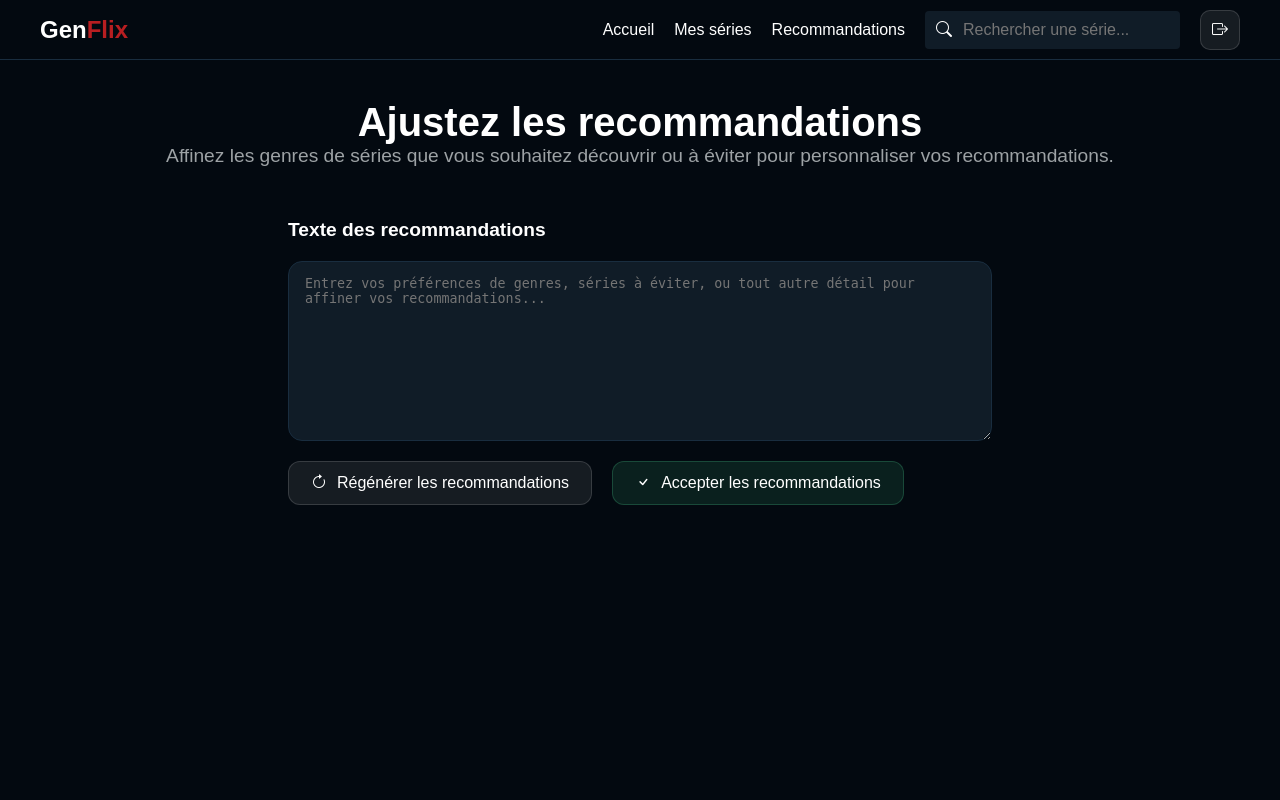
After one commit to MathisHeriveau/projet-web, a Flask app: template templates/recommendation.html in a window 1280 px wide. The commit adds this page. Run offline with Flask 3, Linux system fonts and the light colour scheme; the template is opened without the code that fills it, so the values that code supplies are empty; the visitor is signed in with stand-in values (Sample User, id 1).

Commit message:
Rename account to recommendation & modify css / html / api route

```diff
--- a/backend/routes/api.py
+++ b/backend/routes/api.py
@@ -198,7 +198,7 @@ def save_liked_series():
     user.first_connection = False
     db.session.commit()
 
-    return {"success": "liked series saved", "redirect": url_for("web.account")}, HTTPStatus.OK.value
+    return {"success": "liked series saved", "redirect": url_for("web.recommendations")}, HTTPStatus.OK.value
 
 @api_bp.route("/save_recommendation_text", methods=["POST"])
 @login_required
--- a/static/css/base.css
+++ b/static/css/base.css
@@ -8,6 +8,15 @@
   --text-secondary: #b81e21;
   --text-tertiary: #9da2a5;
   --border-color: #192d3f;
+  --status-liked-text: #b9f5d9;
+  --status-liked-background: rgba(53, 155, 108, 0.16);
+  --status-liked-border: rgba(73, 196, 137, 0.25);
+  --status-neutral-text: var(--text-primary);
+  --status-neutral-background: rgba(255, 255, 255, 0.08);
+  --status-neutral-border: rgba(255, 255, 255, 0.14);
+  --status-disliked-text: #ffd0d1;
+  --status-disliked-background: rgba(184, 30, 33, 0.18);
+  --status-disliked-border: rgba(184, 30, 33, 0.35);
 }
 
 * {
@@ -105,18 +114,12 @@ nav {
 }
 
 .search-bar button,
-.profil button {
+.logout-button {
   display: inline-flex;
   align-items: center;
   justify-content: center;
-  border: 0;
-  background: transparent;
   color: var(--text-primary);
   cursor: pointer;
-}
-
-.profil-button i {
-  margin-right: 5px;
 }
 
 .search-bar input {
@@ -130,31 +133,27 @@ nav {
   outline: none;
 }
 
-.profil {
-  position: relative;
+.search-bar button {
+  border: 0;
+  background: transparent;
 }
 
-.dropdown {
-  position: absolute;
-  top: calc(100%);
-  right: 0;
-  background: var(--background-color);
-  border: 1px solid var(--border-color);
-  border-radius: 4px;
-  display: none;
-  flex-direction: column;
-  z-index: 9;
+.logout-button {
+  width: 40px;
+  height: 40px;
+  border-radius: 10px;
+  background: var(--status-neutral-background);
+  border: 1px solid var(--status-neutral-border);
+  text-decoration: none;
+  transition: background 0.2s ease, border-color 0.2s ease, transform 0.2s ease;
 }
 
-.profil:hover .dropdown {
-  display: flex;
+.logout-button::after {
+  display: none;
 }
 
-.dropdown a {
-  padding: 10px;
-  color: var(--text-primary);
+.logout-button:hover {
+  background: var(--status-disliked-background);
+  border-color: var(--status-disliked-border);
+  transform: translateY(-1px);
 }
-
-.dropdown a:hover {
-  background: var(--border-color);
-}
--- /dev/null
+++ b/static/css/recommendation.css
@@ -0,0 +1,124 @@
+.recommendation-page {
+    min-height: calc(100vh - var(--header-height));
+    display: flex;
+    align-items: center;
+    flex-direction: column;
+    padding: 0 var(--page-padding) 32px;
+}
+
+.recommendation-title {
+    text-align: center;
+    margin-top: 40px;
+}
+
+.recommendation-title h2 {
+    font-size: 2.5rem;
+    margin: 0;
+    padding: 0;
+}
+
+.recommendation-title p {
+    margin: 0;
+    padding: 0;
+    font-size: 1.2rem;
+}
+
+.recommendation-container {
+    display: flex;
+    margin-top: 24px;
+    flex-direction: column;
+    width: min(100%, 760px);
+}
+
+.recommendation-preferences {
+    display: flex;
+    flex-direction: column;
+    gap: 20px;
+    justify-content: flex-start;
+    align-items: flex-start;
+    width: 100%;
+    margin: 0 auto;
+    text-align: left;
+    padding: 28px;
+    border-radius: 20px;
+}
+
+.recommendation-preferences label {
+    font-size: 1.2rem;
+    font-weight: bold;
+}
+
+.recommendation-preferences textarea {
+    width: 100%;
+    min-height: 180px;
+    padding: 14px 16px;
+    border-radius: 14px;
+    border: 1px solid var(--border-color);
+    background: var(--background-surface);
+    color: var(--text-primary);
+    resize: vertical;
+}
+
+.recommendation-preferences textarea:focus {
+    outline: none;
+    border-color: var(--status-liked-border);
+}
+
+.recommendation-buttons {
+    display: flex;
+    gap: 20px;
+    justify-content: flex-start;
+    flex-wrap: wrap;
+}
+
+.recommendation-button-regenerate,
+.recommendation-button-accept {
+    display: inline-flex;
+    align-items: center;
+    gap: 10px;
+    padding: 12px 22px;
+    border: 0;
+    border-radius: 12px;
+    color: var(--text-primary);
+    cursor: pointer;
+}
+
+.recommendation-button-regenerate {
+    background: var(--status-neutral-background);
+    border: 1px solid var(--status-neutral-border);
+}
+
+.recommendation-button-accept {
+    background: var(--status-liked-background);
+    border: 1px solid var(--status-liked-border);
+}
+
+@media (max-width: 640px) {
+    .recommendation-page {
+        padding-left: 20px;
+        padding-right: 20px;
+    }
+
+    .recommendation-title h2 {
+        font-size: 2rem;
+    }
+
+    .recommendation-title p {
+        font-size: 1rem;
+    }
+
+    .recommendation-preferences {
+        padding: 22px 18px;
+    }
+
+    .recommendation-buttons {
+        width: 100%;
+        flex-direction: column;
+    }
+
+    .recommendation-button-regenerate,
+    .recommendation-button-accept {
+        justify-content: center;
+        width: 100%;
+    }
+}
--- a/templates/base.html
+++ b/templates/base.html
@@ -4,9 +4,9 @@
     <meta charset="UTF-8">
     <meta name="viewport" content="width=device-width, initial-scale=1.0">
     <title>{% block title %}GenFlix{% endblock %}</title>
-    <link rel="icon" type="image/png" href="{{ url_for('static', filename='images/icon-genereted-by-chatgpt.png') }}?v=2">
-    <link rel="shortcut icon" href="{{ url_for('static', filename='images/icon-genereted-by-chatgpt.png') }}?v=2">
-    <link rel="apple-touch-icon" href="{{ url_for('static', filename='images/icon-genereted-by-chatgpt.png') }}?v=2">
+    <link rel="icon" type="image/jpeg" href="{{ url_for('static', filename='images/logo.jpg') }}?v=3">
+    <link rel="shortcut icon" href="{{ url_for('static', filename='images/logo.jpg') }}?v=3">
+    <link rel="apple-touch-icon" href="{{ url_for('static', filename='images/logo.jpg') }}?v=3">
     <link rel="stylesheet" href="https://cdn.jsdelivr.net/npm/bootstrap-icons@1.13.1/font/bootstrap-icons.min.css">
     <link rel="stylesheet" href="{{ url_for('static', filename='css/base.css') }}">
     {% block page_css %}{% endblock %}
@@ -28,15 +28,9 @@
                 <input type="text" placeholder="Rechercher une série...">
             </div>
             {% endif %}
-            <div class="profil">
-                <button class="profil-button" type="button">
-                    <i class="bi bi-person-circle" aria-hidden="true"></i> {{ session.get('user') }}
-                </button>
-                <div class="dropdown">
-                    <a href="{{ url_for('web.account') }}">Mon Profil</a>
-                    <a href="{{ url_for('web.logout') }}">Déconnexion</a>
-                </div>
-            </div>
+            <a class="logout-button" href="{{ url_for('web.logout') }}" aria-label="Déconnexion" title="Déconnexion">
+                <i class="bi bi-box-arrow-right" aria-hidden="true"></i>
+            </a>
             {% else %}
                 <a href="{{ url_for('web.login') }}">Connexion</a>
                 <a href="{{ url_for('web.register') }}">Inscription</a>
--- /dev/null
+++ b/templates/recommendation.html
@@ -0,0 +1,32 @@
+{% extends "base.html" %}
+
+{% block title %}Recommandations{% endblock %}
+
+{% block page_css %}
+<link rel="stylesheet" href="{{ url_for('static', filename='css/recommendation.css') }}">
+{% endblock %}
+
+{% block content %}
+<section class="recommendation-page">
+    <div class="recommendation-title">
+        <h2><span class="text-primary">Ajustez les recommandations</span></h2>
+        <p class="text-tertiary">Affinez les genres de séries que vous souhaitez découvrir ou à éviter pour personnaliser vos recommandations.</p>
+    </div>
+    <div class="recommendation-container">
+        <div class="recommendation-preferences">
+            <label for="text-recommendation">Texte des recommandations</label>
+            <textarea name="text-recommendation" id="text-recommendation" rows="5" placeholder="Entrez vos préférences de genres, séries à éviter, ou tout autre détail pour affiner vos recommandations..."></textarea>
+            <div class="recommendation-buttons">
+                <div class="recommendation-button-regenerate">
+                    <i class="bi bi-arrow-clockwise" aria-hidden="true"></i>
+                    Régénérer les recommandations
+                </div>
+                <div class="recommendation-button-accept">
+                    <i class="bi bi-check" aria-hidden="true"></i>
+                    Accepter les recommandations
+                </div>
+            </div>
+        </div>
+    </div>
+</section>
+{% endblock %}
```
Also changed, not shown: backend/routes/web.py (+7 -7 lines), static/css/account.css (deleted, +0 -37 lines), static/css/index.css (+9 -9 lines), templates/account.html (deleted, +0 -48 lines).
